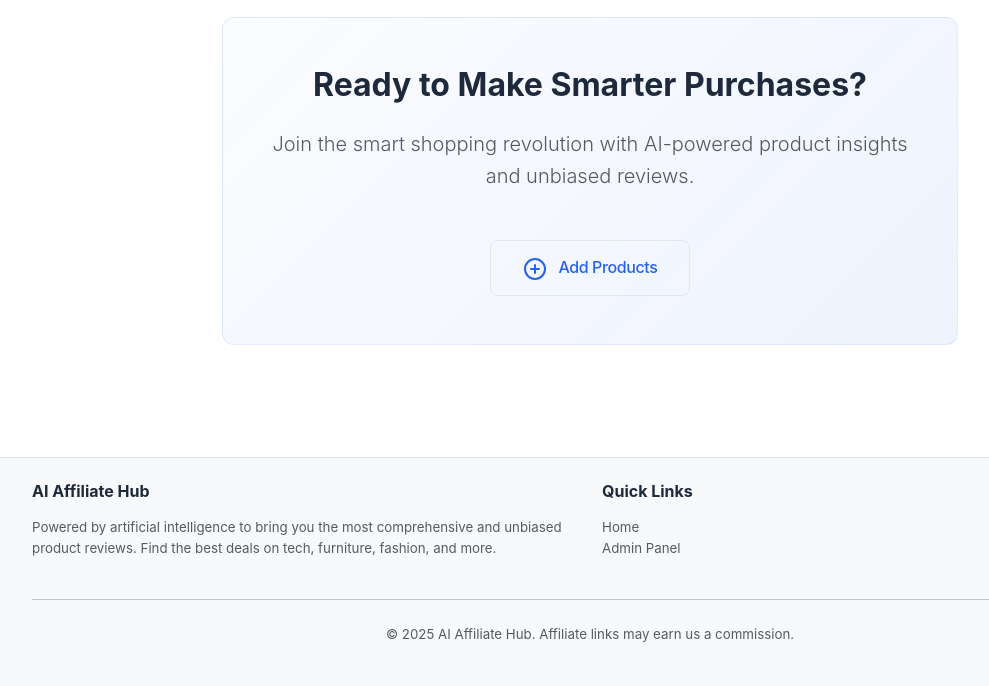
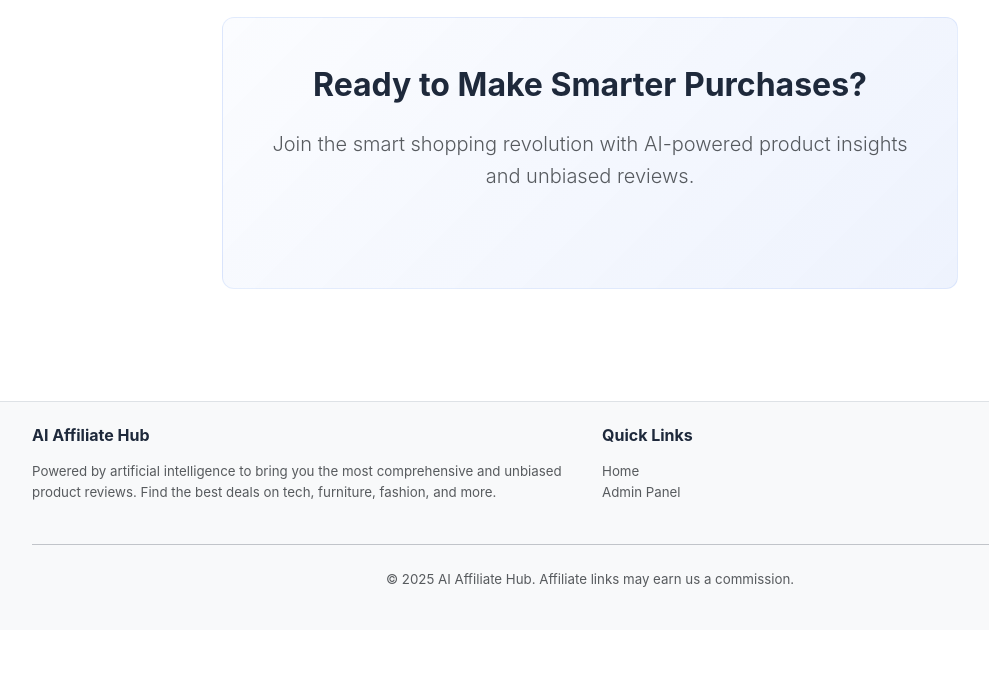
Before and after one commit to Chinmaytikole/DiscoverCart, a Flask app: page / in a window 1280 px wide. Shown: the part 854-1540 px from the top of the page, without its empty margins (50-1039 px from the left). After the commit the page ends 1441 px from the top, so only its background shows below. Run offline with Flask 3, Linux system fonts and the light colour scheme.

Commit message:
Update index.html

```diff
--- a/templates/index.html
+++ b/templates/index.html
@@ -150,10 +150,6 @@
                             Start Exploring
                         </a>
                         {% endif %}
-                        <a href="{{ url_for('admin') }}" class="btn btn-outline-primary btn-lg">
-                            <i data-feather="plus-circle" class="me-2"></i>
-                            Add Products
-                        </a>
                     </div>
                 </div>
             </div>
```
